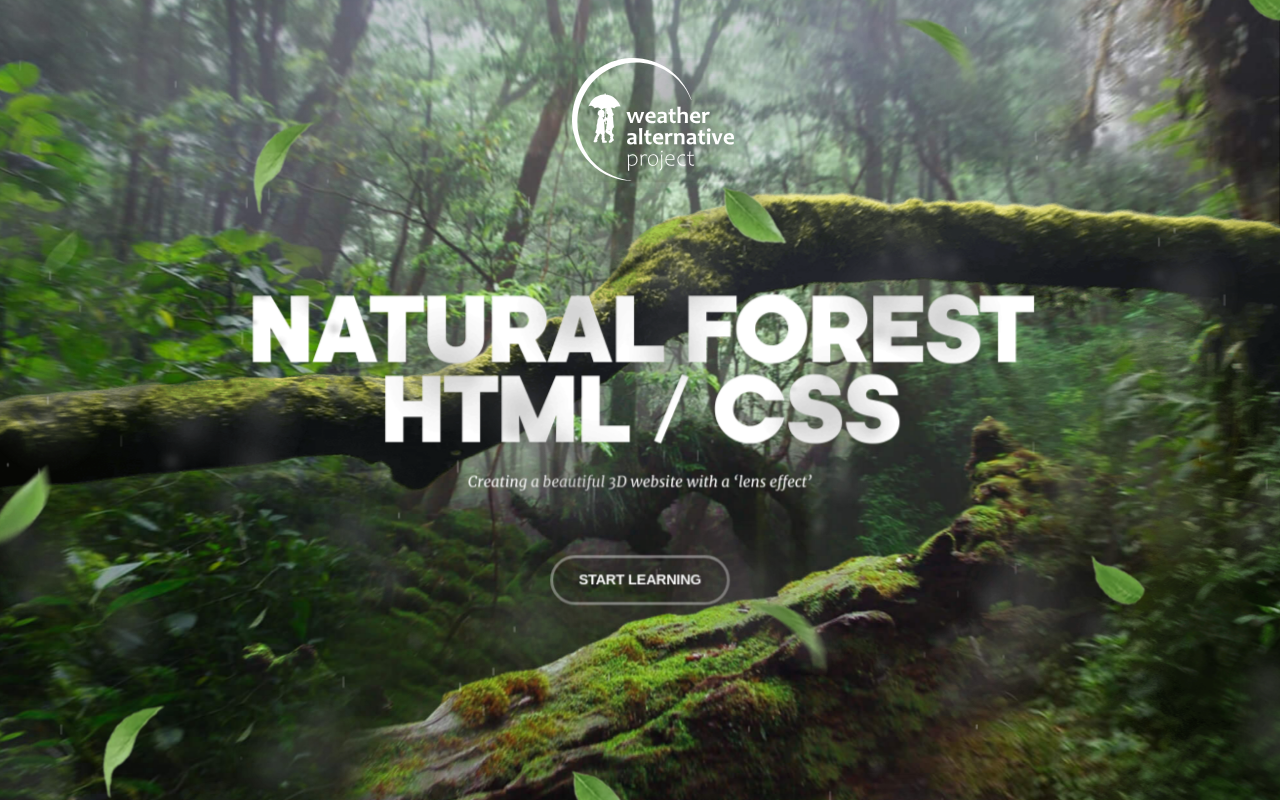
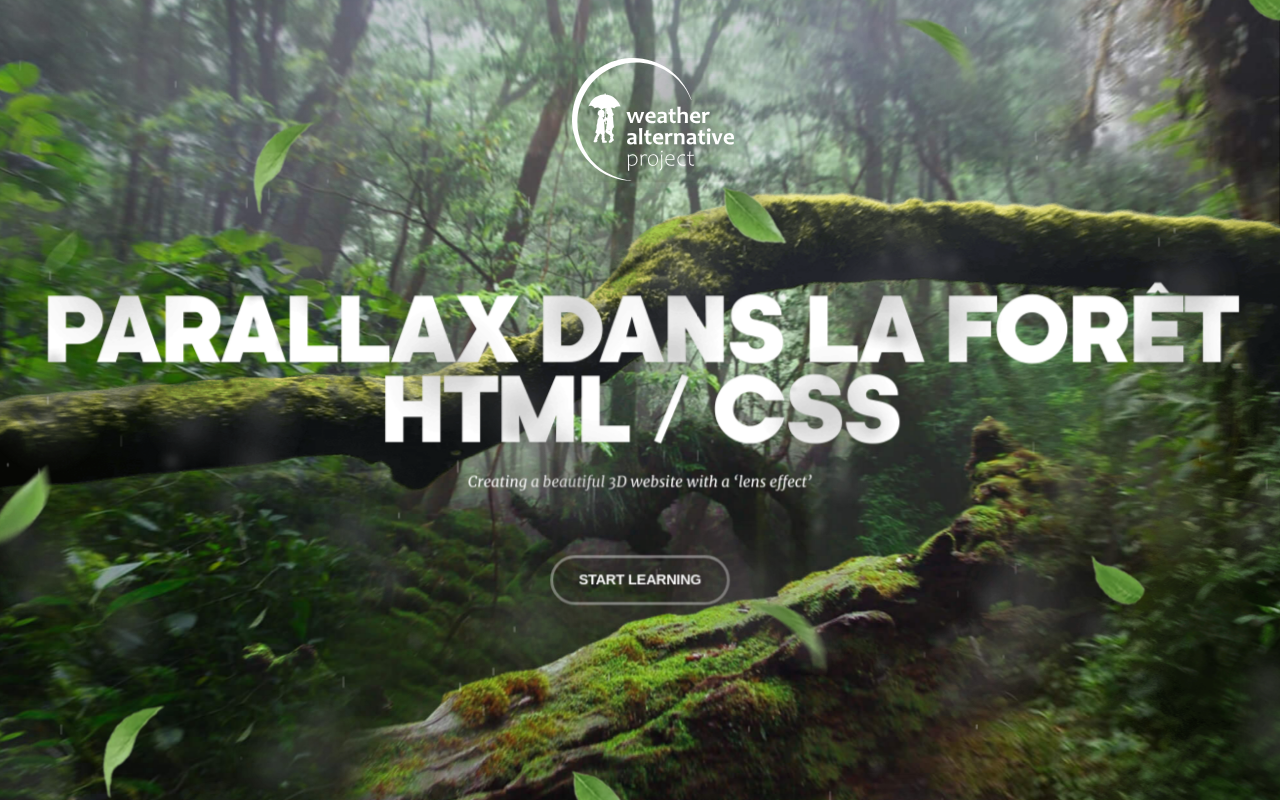
Before and after one commit to AlexNesvit/Parallax-Forest, a plain HTML site: page index.html in a window 1280 px wide. Drawn offline with Linux system fonts and the light colour scheme.

Commit message:
modif v 2.2

```diff
--- a/index.html
+++ b/index.html
@@ -19,7 +19,7 @@
 			<div class="layers__item layer-2" style="background-image: url(img/layer-2.png);"></div>
 			<div class="layers__item layer-3">
 				<div class="hero-content">
-					<h1>Natural Forest <span>HTML / CSS</span></h1>
+					<h1>Parallax dans la forêt<span>HTML / CSS</span></h1>
 					<div class="hero-content__p">Creating a beautiful 3D website with a ‘lens effect’</div>
 					<button class="button-start">Start Learning</button>
 				</div>
```
